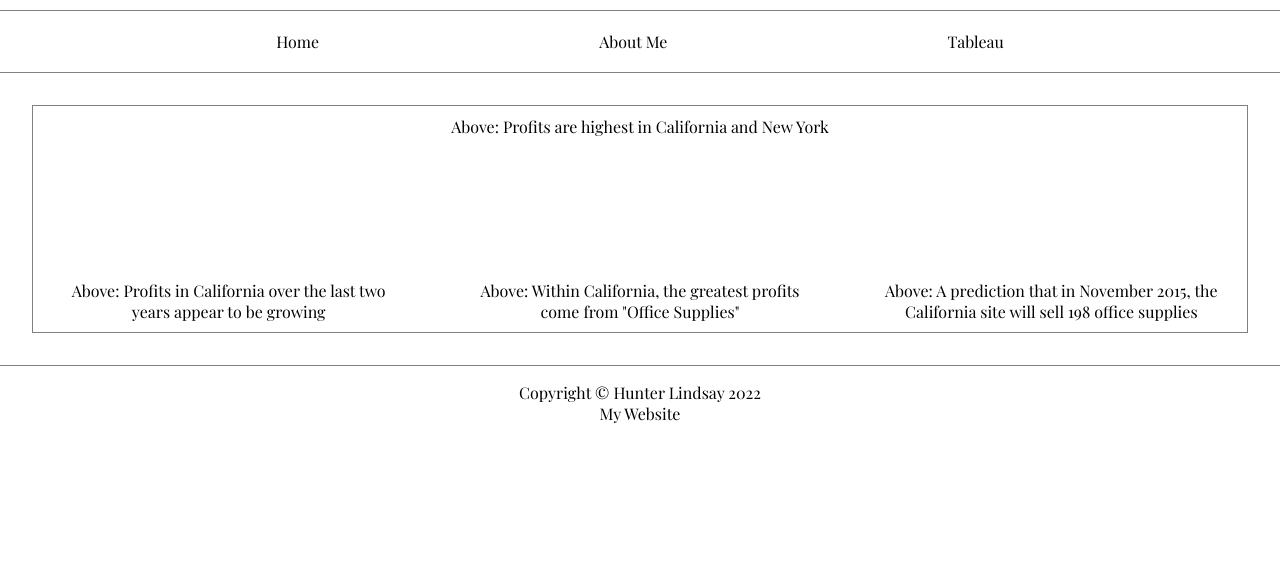
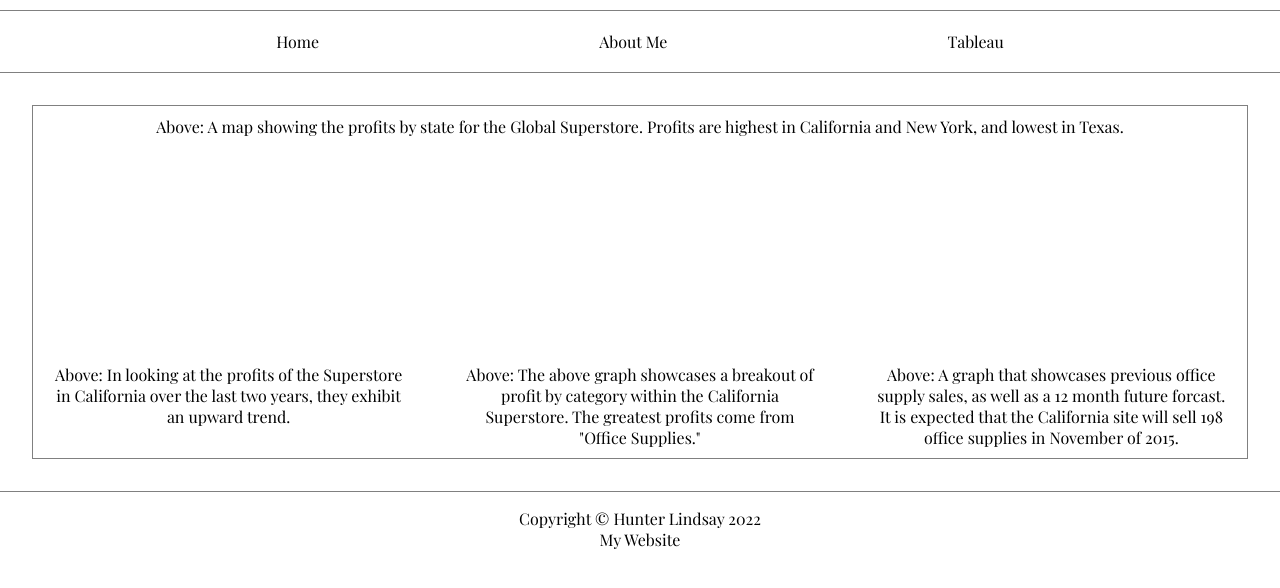
Before and after one commit to hlindsay687/hlindsay687.github.com, a plain HTML site: page html/tableau.html in a window 1280 px wide. Shown: the part 118-706 px from the top of the page. Drawn offline with nearby package versions, Linux system fonts and the light colour scheme.

Commit message:
Update tableau.html

```diff
--- a/html/tableau.html
+++ b/html/tableau.html
@@ -61,7 +61,7 @@
                             scriptElement.src = 'https://public.tableau.com/javascripts/api/viz_v1.js';
                             vizElement.parentNode.insertBefore(scriptElement, vizElement);
                         </script>
-                        <div class="caption">Above: Profits are highest in California and New York</div>
+                        <div class="caption">Above: A map showing the profits by state for the Global Superstore. Profits are highest in California and New York, and lowest in Texas.</div>
                     </div>
                     <!-- Graph 2 -->
                     <div class="grid-child">
@@ -96,7 +96,7 @@
                             scriptElement.src = 'https://public.tableau.com/javascripts/api/viz_v1.js';
                             vizElement.parentNode.insertBefore(scriptElement, vizElement);
                         </script>
-                        <div class="caption">Above: Profits in California over the last two years appear to be growing</div>
+                        <div class="caption">Above: In looking at the profits of the Superstore in California over the last two years, they exhibit an upward trend.</div>
                     </div>
                     <!-- Graph 3 -->
                     <div class="grid-child">
@@ -130,7 +130,7 @@
                             scriptElement.src = 'https://public.tableau.com/javascripts/api/viz_v1.js';
                             vizElement.parentNode.insertBefore(scriptElement, vizElement);
                         </script>
-                        <div class="caption">Above: Within California, the greatest profits come from "Office Supplies"</div>
+                        <div class="caption">Above: The above graph showcases a breakout of profit by category within the California Superstore. The greatest profits come from "Office Supplies."</div>
                     </div>
                     <!--Graph 4 -->
                     <div class="grid-child">
@@ -165,7 +165,7 @@
                             scriptElement.src = 'https://public.tableau.com/javascripts/api/viz_v1.js';
                             vizElement.parentNode.insertBefore(scriptElement, vizElement);
                         </script>
-                        <div class="caption">Above: A prediction that in November 2015, the California site will sell 198 office supplies</div>
+                        <div class="caption">Above: A graph that showcases previous office supply sales, as well as a 12 month future forcast. It is expected that the California site will sell 198 office supplies in November of 2015.</div>
                     </div>
                 </div>
             </div>
```
